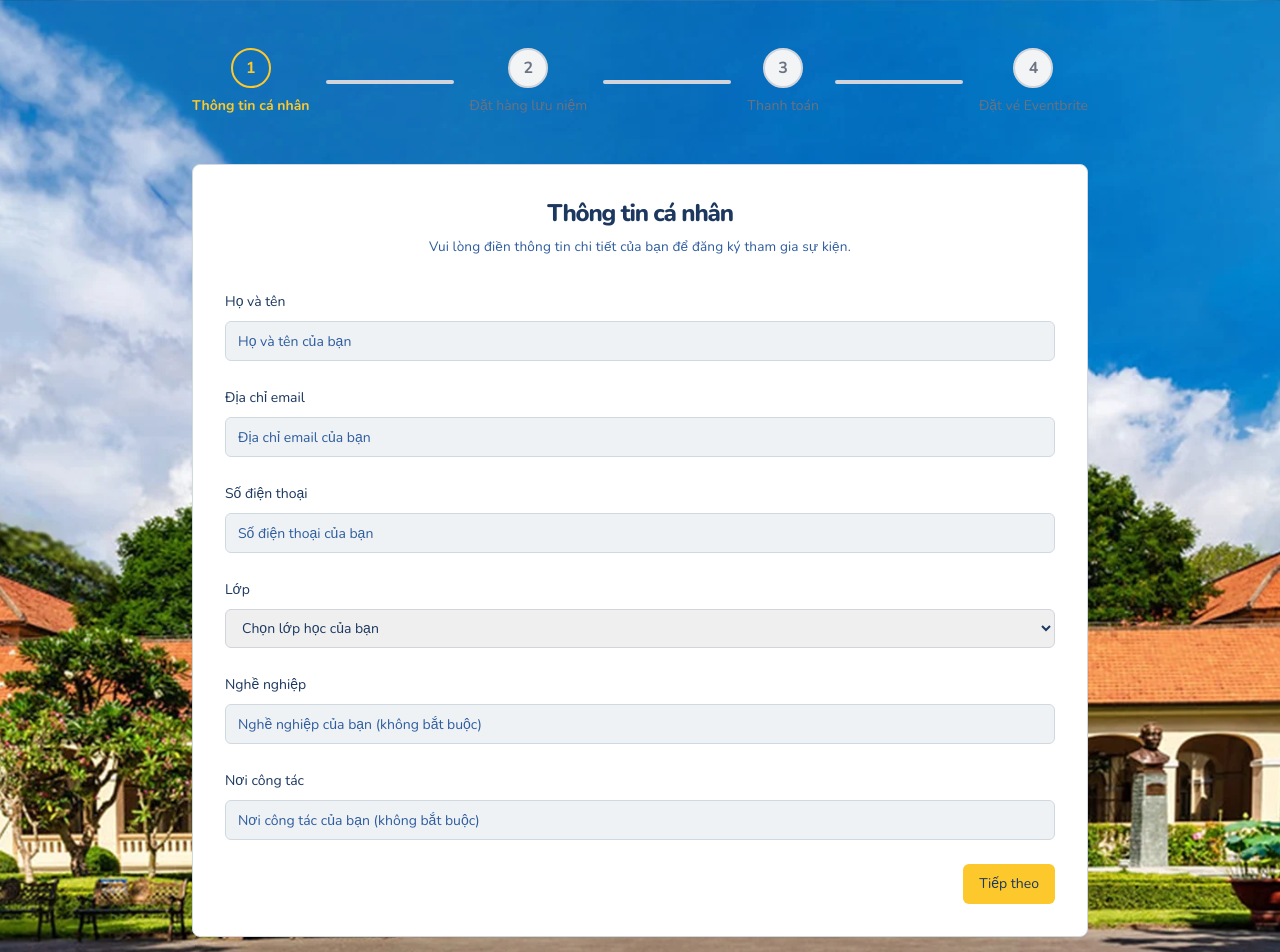
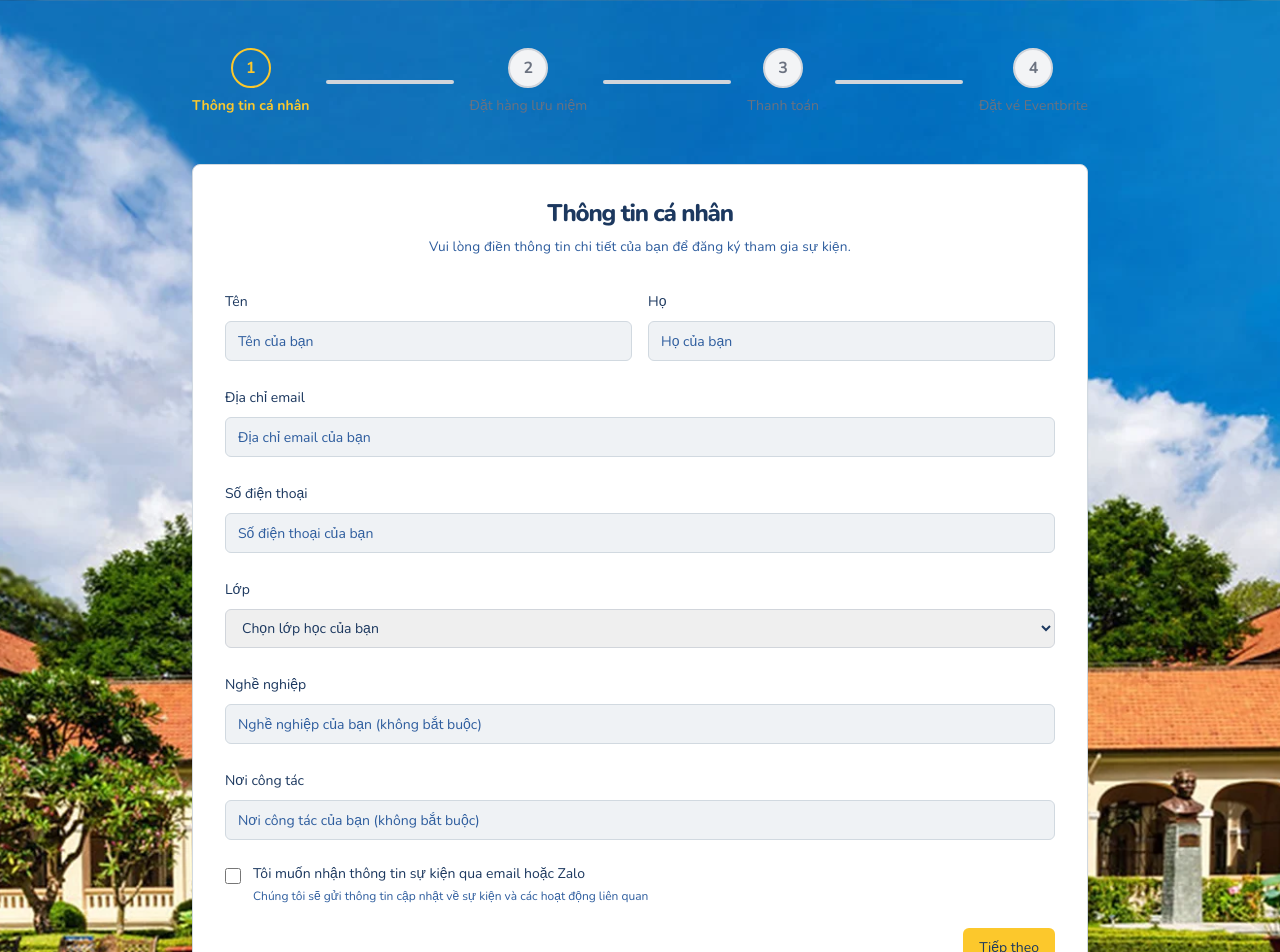
Before and after one commit to ChubbyCub/hs-reunion, a Next.js app: page /register in a window 1280 px wide. Shown: the top 952 px of the page. Built offline with nearby package versions, Linux system fonts and the light colour scheme.

Commit message:
Split name and add checkbox

```diff
--- a/src/app/(steps)/register/page.tsx
+++ b/src/app/(steps)/register/page.tsx
@@ -19,12 +19,14 @@ import {
 } from "@/components/ui/form";
 
 const formSchema = z.object({
-  fullName: z.string().min(1, { message: "Họ và tên là bắt buộc." }),
+  firstName: z.string().min(1, { message: "Tên là bắt buộc." }),
+  lastName: z.string().min(1, { message: "Họ là bắt buộc." }),
   email: z.string().email({ message: "Vui lòng nhập địa chỉ email hợp lệ." }),
   phone: z.string().min(1, { message: "Số điện thoại là bắt buộc." }),
   class: z.string().min(1, { message: "Vui lòng chọn lớp học của bạn." }),
   occupation: z.string().optional(),
   workplace: z.string().optional(),
+  receiveUpdates: z.boolean(),
 });
 
 export default function RegisterPage() {
@@ -38,14 +40,17 @@ export default function RegisterPage() {
 
   const form = useForm<z.infer<typeof formSchema>>({
     resolver: zodResolver(formSchema),
-    defaultValues: formData,
+    defaultValues: {
+      ...formData,
+      receiveUpdates: formData.receiveUpdates || false,
+    },
   });
 
   useEffect(() => {
     if (hasHydrated) {
       form.reset(formData);
     }
-  }, [hasHydrated]);
+  }, [hasHydrated, form, formData]);
 
   function onSubmit(values: z.infer<typeof formSchema>) {
     updateFormData(values);
@@ -67,19 +72,34 @@ export default function RegisterPage() {
       </div>
       <Form {...form}>
         <form onSubmit={form.handleSubmit(onSubmit)} className="space-y-6">
+          <div className="grid grid-cols-1 md:grid-cols-2 gap-4">
             <FormField
               control={form.control}
-            name="fullName"
+              name="firstName"
               render={({ field }) => (
                 <FormItem>
-                <FormLabel className="font-form">Họ và tên</FormLabel>
+                  <FormLabel className="font-form">Tên</FormLabel>
                   <FormControl>
-                  <Input className="font-form" placeholder="Họ và tên của bạn" {...field} />
+                    <Input className="font-form" placeholder="Tên của bạn" {...field} />
                   </FormControl>
                   <FormMessage />
                 </FormItem>
               )}
             />
+            <FormField
+              control={form.control}
+              name="lastName"
+              render={({ field }) => (
+                <FormItem>
+                  <FormLabel className="font-form">Họ</FormLabel>
+                  <FormControl>
+                    <Input className="font-form" placeholder="Họ của bạn" {...field} />
+                  </FormControl>
+                  <FormMessage />
+                </FormItem>
+              )}
+            />
+          </div>
           <FormField
             control={form.control}
             name="email"
@@ -179,6 +199,32 @@ export default function RegisterPage() {
               </FormItem>
             )}
           />
+          {/* Newsletter Subscription Checkbox */}
+          <FormField
+            control={form.control}
+            name="receiveUpdates"
+            render={({ field }) => (
+              <FormItem className="flex flex-row items-start space-x-3 space-y-0">
+                <FormControl>
+                  <input
+                    type="checkbox"
+                    checked={field.value}
+                    onChange={field.onChange}
+                    className="h-4 w-4 rounded border-gray-300 text-primary focus:ring-primary mt-1"
+                  />
+                </FormControl>
+                <div className="space-y-1 leading-none">
+                  <FormLabel className="font-form text-sm">
+                    Tôi muốn nhận thông tin sự kiện qua email hoặc Zalo
+                  </FormLabel>
+                  <p className="text-xs text-muted-foreground">
+                    Chúng tôi sẽ gửi thông tin cập nhật về sự kiện và các hoạt động liên quan
+                  </p>
+                </div>
+              </FormItem>
+            )}
+          />
+
           <div className="flex justify-end">
             <Button type="submit" className="font-form">Tiếp theo</Button>
           </div>
--- a/src/lib/store.ts
+++ b/src/lib/store.ts
@@ -3,12 +3,14 @@ import { persist } from 'zustand/middleware';
 
 // Define the shape of your form data
 interface FormData {
-  fullName: string;
+  firstName: string;
+  lastName: string;
   email: string;
   phone: string;
   class?: string;
   occupation?: string;
   workplace?: string;
+  receiveUpdates: boolean;
   // We'll add more fields for merchandise later
 }
 
@@ -25,12 +27,14 @@ interface AppState {
 const initialState: { currentStep: number; formData: FormData; hydrated?: boolean } = {
   currentStep: 1,
   formData: {
-    fullName: '',
+    firstName: '',
+    lastName: '',
     email: '',
     phone: '',
     class: '',
     occupation: '',
     workplace: '',
+    receiveUpdates: false,
   },
   hydrated: false,
 };
```
Lines whose indentation alone changed are shown as unchanged.
